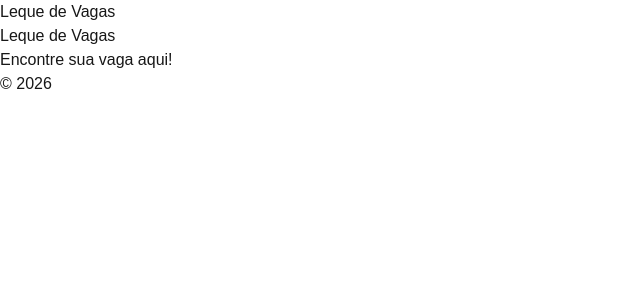
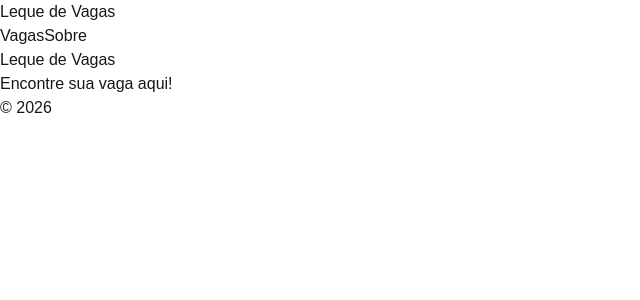
Before and after one commit to LukazAllan/leque-de-vagas-web, a Next.js app: page / in a window 1280 px wide. Shown: the top 300 px of the page, without its empty margins (0-640 px from the left). Built offline with nearby package versions, Linux system fonts and the light colour scheme.

Commit message:
Refactored Cabecalho

```diff
--- a/components/Cabecalho.tsx
+++ b/components/Cabecalho.tsx
@@ -1,7 +1,13 @@
+import Link from "next/link";
+
 export default function Cabecalho(){
     return (
         <header className="cabecalho">
             <h1>Leque de Vagas</h1>
+            <nav>
+                <Link href="/vagas">Vagas</Link>
+                <Link href="/sobre">Sobre</Link>
+            </nav>
         </header>
     );
 }
```
